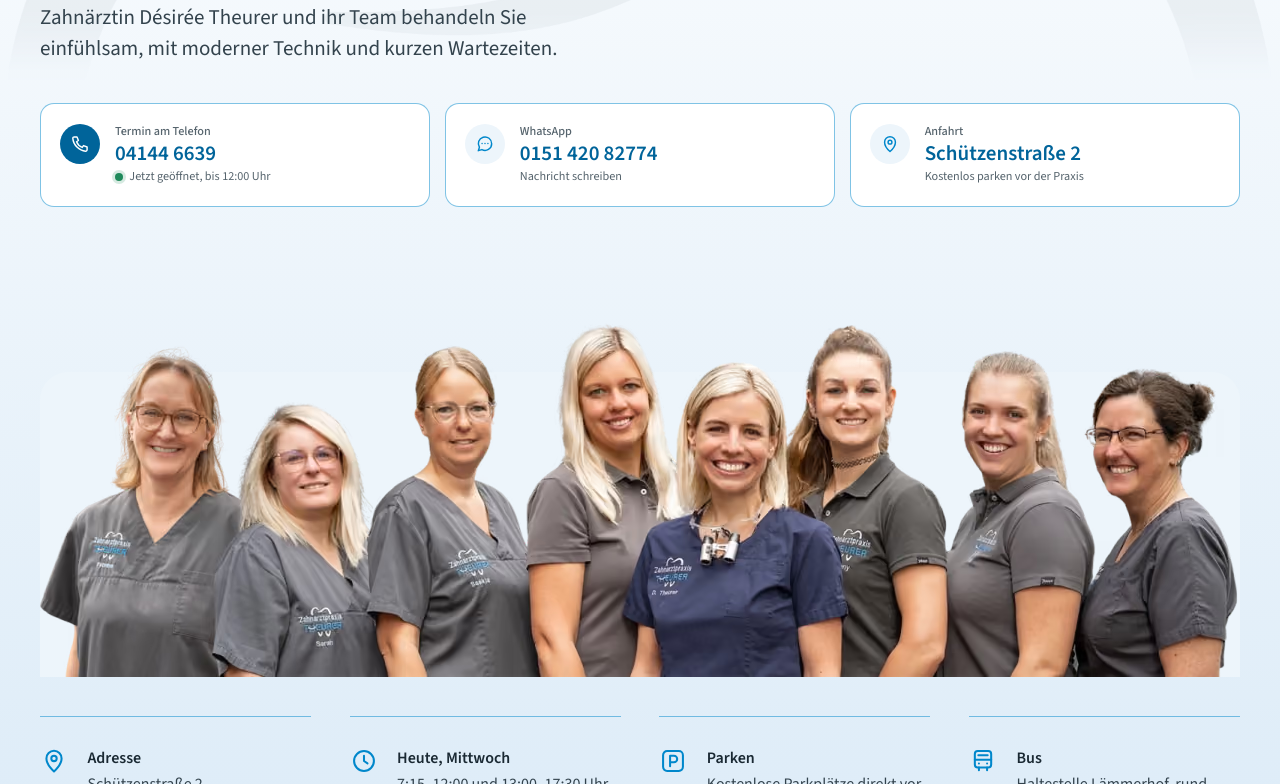
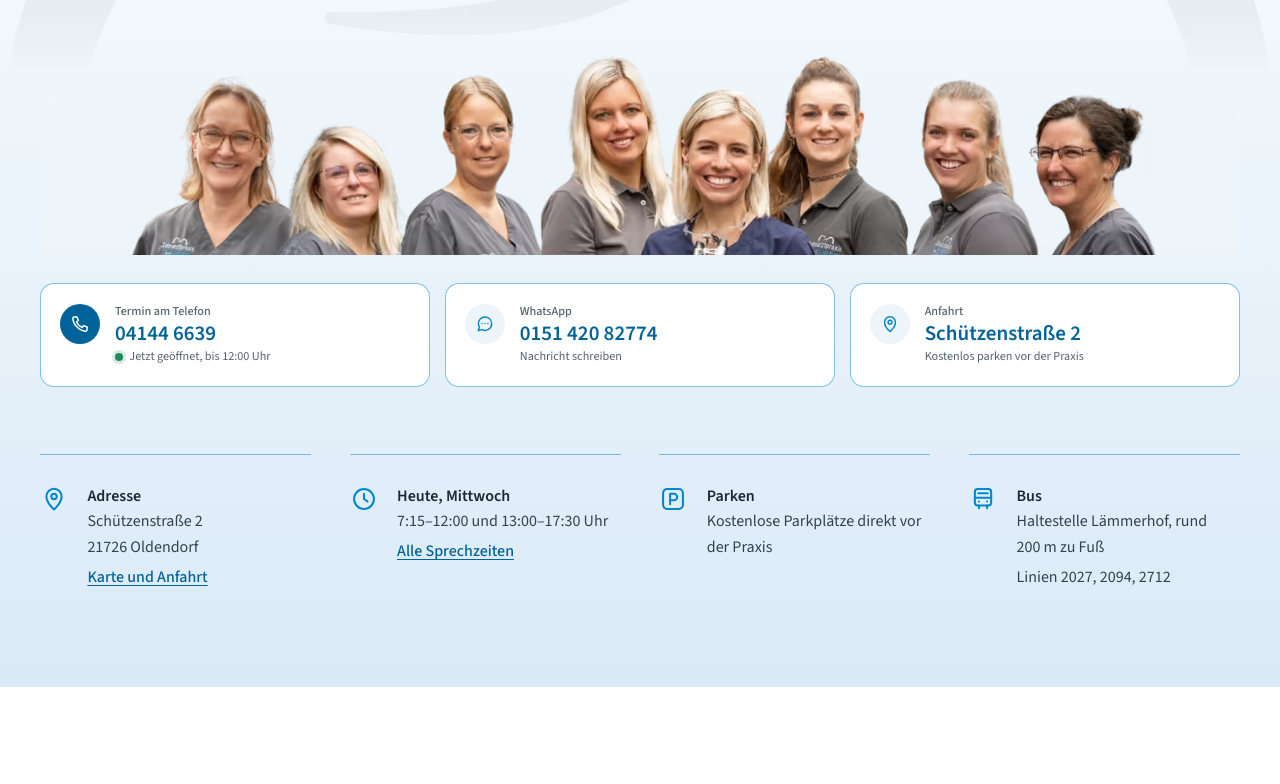
Before and after one commit to grafitecture/zahnartzpraxis_theurer_webseite, a plain HTML site: page public/index.html in a window 1280 px wide. Shown: the part 385-1169 px from the top of the page. Drawn offline with Linux system fonts and the light colour scheme.

Commit message:
Hero Desktop: Überschrift, Text, Teamfoto und Dreierblock im ersten Bildschirm
Ab 48em stehen Überschrift, Einleitungstext, Teamfoto und darunter der
Dreierblock immer zusammen im ersten Bildschirm (vorher Dreierblock über
dem Teamfoto, Foto erst beim Scrollen). Das Teamfoto bekommt die übrige
Höhe (Raster 1fr, Abbildung als Größen-Container), wird zuerst unten
beschnitten (bis 62 % sichtbar, Köpfe ganz), dann schmaler, und steht
mittig auf der Bühne über die volle Breite. Überschrift (9svh) und
Abstände schrumpfen auf flachen Bildschirmen, unter 720 px Höhe flachere
Kacheln. Geprüft 768–2560 px Breite und 540–1400 px Höhe, DE/EN; passt
ab 580 px Höhe. Smartphone unverändert.

Co-Authored-By: Claude Opus 5.5 <noreply@anthropic.com>
Claude-Session: https://claude.ai/code/session_0135uWaGzUyyYKKQvGdL7nN8

```diff
--- a/public/assets/css/main.css
+++ b/public/assets/css/main.css
@@ -848,6 +848,80 @@ main .wrap,
   }
 }
 
+/* Tablet und Desktop (ab 48em): Überschrift, Einleitung, Teamfoto und
+   darunter der Dreierblock stehen immer zusammen im ersten Bildschirm.
+   Raster: Überschrift | Einleitung | Teamfoto | Dreierblock. Das Raster ist
+   mindestens eine Bildschirmhöhe (100svh) minus Kopfzeile und Abstände oben
+   und unten hoch; das Teamfoto bekommt die übrige Höhe (Zeile 1fr, Abbildung
+   als Größen-Container) und wird höchstens so groß wie die Spalte breit ist.
+   Ist es kleiner, steht es mittig auf der hellblauen Bühne, die immer über
+   die volle Breite geht. Überschrift und Abstände werden auf flachen
+   Bildschirmen kleiner (svh). Ohne svh oder Container-Einheiten bleibt die
+   alte Reihenfolge (Dreierblock über dem Teamfoto). */
+@supports (height: 1svh) and (width: 1cqi) {
+  @media (min-width: 48em) {
+    .hero {
+      --hero-pad-top: clamp(var(--space-s), 4svh, var(--space-xl));
+      --hero-gap: clamp(var(--space-s), 3.5svh, var(--space-l));
+      padding-top: var(--hero-pad-top);
+      padding-bottom: var(--hero-gap);
+    }
+    .hero > .wrap {
+      display: grid;
+      grid-template-columns: minmax(0, 1fr);
+      grid-template-rows: auto auto minmax(6rem, 1fr) auto;
+      min-height: calc(100svh - var(--header-h) - var(--hero-pad-top) - var(--hero-gap));
+    }
+    .hero__intro { display: contents; }
+    .hero__title { grid-row: 1; grid-column: 1; font-size: min(var(--step-6), 9svh); }
+    .hero__lead { grid-row: 2; grid-column: 1; margin-top: var(--hero-gap); max-width: 34rem; }
+    .hero .stage {
+      grid-row: 3;
+      grid-column: 1;
+      display: grid;
+      align-content: center;
+      margin-top: var(--hero-gap);
+      container-type: size;
+    }
+    .hero .stage::before { content: none; }
+    /* Teamfoto: Höhe = übrige Höhe, höchstens natürliche Höhe (Spalte ÷
+       1600 × 550). Wird es niedriger, wird es zuerst unten beschnitten (bis
+       62 % der Bildhöhe sichtbar, Köpfe bleiben ganz, Ausschnitt bei 20 %
+       von oben), erst dann schmaler. */
+    .hero .stage picture {
+      --photo-h: min(100cqh, 100cqw * 550 / 1600);
+      --photo-w: min(100cqw, var(--photo-h) * 1600 / 550 / 0.62);
+      position: relative;
+      display: block;
+      height: var(--photo-h);
+    }
+    /* Bühne: über die volle Breite, Oberkante wie bei .stage::before auf
+       26 % der (unbeschnittenen) Bildhöhe: 0,06 × Bildhöhe + 0,2 × Ausschnitt */
+    .hero .stage picture::before {
+      content: "";
+      position: absolute;
+      inset: calc(0.06 * var(--photo-w) * 550 / 1600 + 0.2 * var(--photo-h)) 0 0;
+      z-index: -1;
+      background: var(--c-sky-50);
+      border-radius: var(--radius-l) var(--radius-l) 0 0;
+    }
+    .hero .stage img {
+      display: block;
+      width: var(--photo-w);
+      height: 100%;
+      margin-inline: auto;
+      object-fit: cover;
+      object-position: 50% 20%;
+    }
+    .reach { grid-row: 4; grid-column: 1; margin-top: var(--hero-gap); }
+  }
+  /* Flache Bildschirme (Laptops um 1366 × 768): Kacheln des Dreierblocks
+     etwas flacher, damit dem Teamfoto mehr Höhe bleibt */
+  @media (min-width: 48em) and (max-height: 44.99em) {
+    .reach__item { padding-block: var(--space-xs); }
+  }
+}
+
 /* Auf einen Blick */
 .facts { padding-block: var(--space-l) 0; }
 .facts__list {
```
Also changed, not shown: docs/design-system.md (+22 -1 lines).
